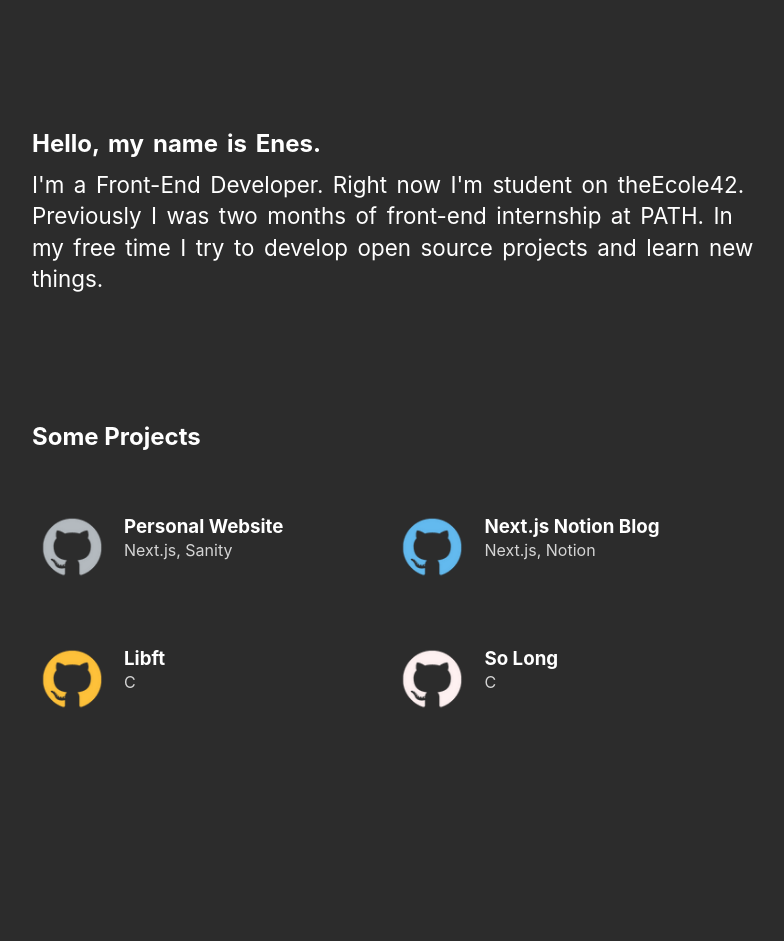
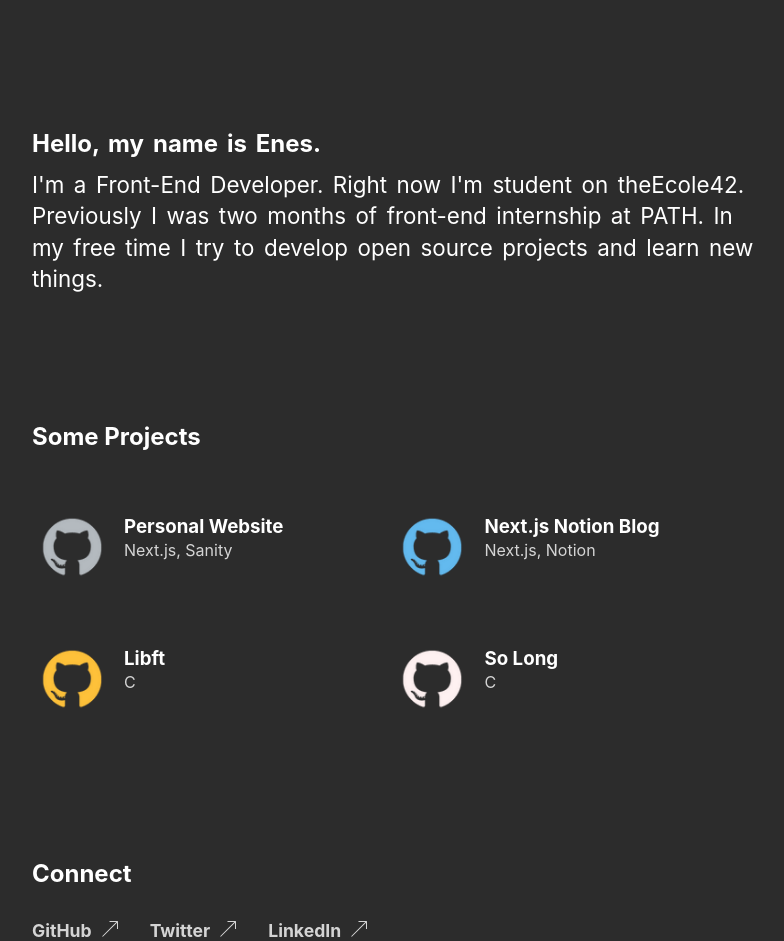
Before and after one commit to eneskutlay/next-notion-blog, a Next.js app: page / in a window 1280 px wide. Shown: the part 89-1030 px from the top of the page, without its empty margins (240-1024 px from the left). Before the commit the page ends 836 px from the top, so only its background shows below. Built offline with nearby package versions, Linux system fonts and the light colour scheme.

Commit message:
Connect Section Created

```diff
--- a/components/Card/Card.js
+++ b/components/Card/Card.js
@@ -4,7 +4,12 @@ import Image from "next/image";
 export default function Card(props) {
   return (
     <div className={styles.root}>
-      <a href={props.url}className={styles.item}>
+      <a
+        target="_blank"
+        rel="noreferrer"
+        href={props.url}
+        className={styles.item}
+      >
         <div className={styles.image}>
           <Image src={props.image} alt={props.title} width={64} height={64} />
         </div>
--- /dev/null
+++ b/components/Connect/Connect.js
@@ -0,0 +1,33 @@
+import styles from "./Connect.module.css";
+import { profiles } from "../../lib/data";
+
+export default function Connect() {
+  return (
+    <div className={styles.root}>
+      <h2>Connect</h2>
+      <div className={styles.socialLinks}>
+        {profiles.map((profile) => {
+          const { title, url } = profile;
+          return (
+            <div className={styles.socialItem}>
+              <a
+                key={`profile_${url}`}
+                href={url}
+                target="_blank"
+                rel="noopener noreferrer"
+              >
+                {title}
+                <svg xmlns="http://www.w3.org/2000/svg" viewBox="0 0 32 32">
+                  <path
+                    d="M31 0H15v2h13.59L.29 30.29 1.7 31.7 30 3.41V16h2V1a1 1 0 0 0-1-1z"
+                    data-name="5-Arrow Up"
+                  />
+                </svg>
+              </a>
+            </div>
+          );
+        })}
+      </div>
+    </div>
+  );
+}
--- /dev/null
+++ b/components/Connect/Connect.module.css
@@ -0,0 +1,51 @@
+.root {
+  width: 100%;
+  margin: auto;
+  text-decoration: none;
+}
+
+.root h2 {
+  margin: 2rem 0;
+}
+
+.socialLinks {
+  font-size: 1.2rem;
+  font-weight: bold;
+  display: row;
+}
+
+.socialItem {
+  display: flex;
+  margin: 1.2rem 0;
+  opacity: 0.8;
+}
+
+.socialLinks svg {
+  width: 16px;
+  margin-left:8px;
+  fill: white;
+}
+
+@media only screen and (min-width: 650px) {
+  .root {
+    margin-top: 7rem;
+  }
+  .root h2 {
+    margin: 2.5rem 0 1rem 0;
+  }
+
+  .socialLinks {
+    font-size: 1.1rem;
+    font-weight: bold;
+    display: flex;
+  }
+  .socialItem {
+    display: flex;
+    margin: 1rem 2rem 0 0;
+  }
+
+  .socialLinks svg {
+    width: 16px;
+    margin-left: 10px;
+  }
+}
--- a/components/SocialLinks/SocialLinks.module.css
+++ /dev/null
@@ -1,13 +0,0 @@
-.root {
-    width: 100%;
-    margin: auto;
-    text-decoration: none;
-
-}
-
-.socialLinks {
-    display: flex;
-    justify-content: space-between;
-    width: 100%;
-    margin-top: 2rem;
-}
--- a/lib/data.js
+++ b/lib/data.js
@@ -1,18 +1,18 @@
-export const profiles = {
-  github: {
+export const profiles = [
+  {
     title: "GitHub",
     url: "https://github.com/eneskutlay/",
   },
-  twitter: {
+  {
     title: "Twitter",
     username: "enesevski",
     url: "https://twitter.com/enesevski",
   },
-  linkedin: {
+  {
     title: "LinkedIn",
     url: "https://www.linkedin.com/in/eneskutlay/",
   },
-};
+];
 
 export const personal = {
   name: "Enes.",
--- a/pages/index.js
+++ b/pages/index.js
@@ -1,6 +1,6 @@
 import styles from "../styles/Home.module.css";
 import { personal, projects } from "../lib/data.js";
-// import SocialLinks from "../components/SocialLinks/SocialLinks";
+import Connect from "../components/Connect/Connect.js";
 import Card from "../components/Card/Card.js";
 
 export default function Home() {
@@ -32,6 +32,7 @@ export default function Home() {
           })}
         </div>
       </div>
+      <Connect />
     </div>
   );
 }
```
Also changed, not shown: components/SocialLinks/SocialLinks.js (deleted, +0 -27 lines).
